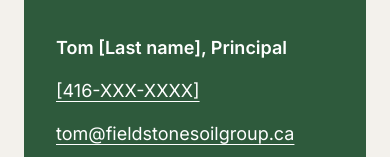
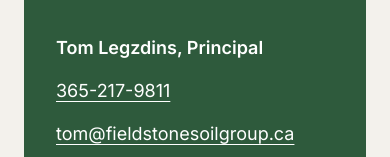
Before and after one commit to fieldstonesoilgroup/website, a plain HTML site: page index.html in a window 390 px wide. Shown: the part 3300-3457 px from the top of the page. Drawn offline with Linux system fonts and the light colour scheme.

Commit message:
Add business phone and name

```diff
--- a/index.html
+++ b/index.html
@@ -96,8 +96,8 @@ a{color:#2E5A3C}a:hover{color:#1F3F29}
 <p style="margin: 0; font-size: 18px; line-height: 1.6; color: #E3ECE5">Send the project location, rough volume and timing. We'll come back with destination options.</p>
 </div>
 <div style="display: flex; flex-direction: column; gap: 10px; font-size: 18px">
-<p style="margin: 0 0 6px; font-weight: 600">Tom [Last name], Principal</p>
-<a href="tel:+14160000000" style="color: #FFFFFF; text-decoration: underline; text-underline-offset: 4px; padding: 6px 0">[416-XXX-XXXX]</a>
+<p style="margin: 0 0 6px; font-weight: 600">Tom Legzdins, Principal</p>
+<a href="tel:+13652179811" style="color: #FFFFFF; text-decoration: underline; text-underline-offset: 4px; padding: 6px 0">365-217-9811</a>
 <a href="mailto:tom@fieldstonesoilgroup.ca" style="color: #FFFFFF; text-decoration: underline; text-underline-offset: 4px; padding: 6px 0">tom@fieldstonesoilgroup.ca</a>
 <a href="https://calendar.google.com/calendar/appointments/schedules/AcZssZ3Vx63O_F_Q9NTHgsE7E7wOodH3Kk9j4u2-Acpo7-RDS_SAc_6BwjnOxXtr4TBITcCqeHiOQEoB" style="margin-top: 10px; align-self: flex-start; text-decoration: none; background: #FFFFFF; color: #1F3F29; font-weight: 600; font-size: 16px; padding: 14px 22px; border-radius: 6px">Or book a 15-minute call</a>
 <p style="margin: 6px 0 0; color: #E3ECE5; font-size: 16px">Serving the GTA and Southern Ontario</p>
```
